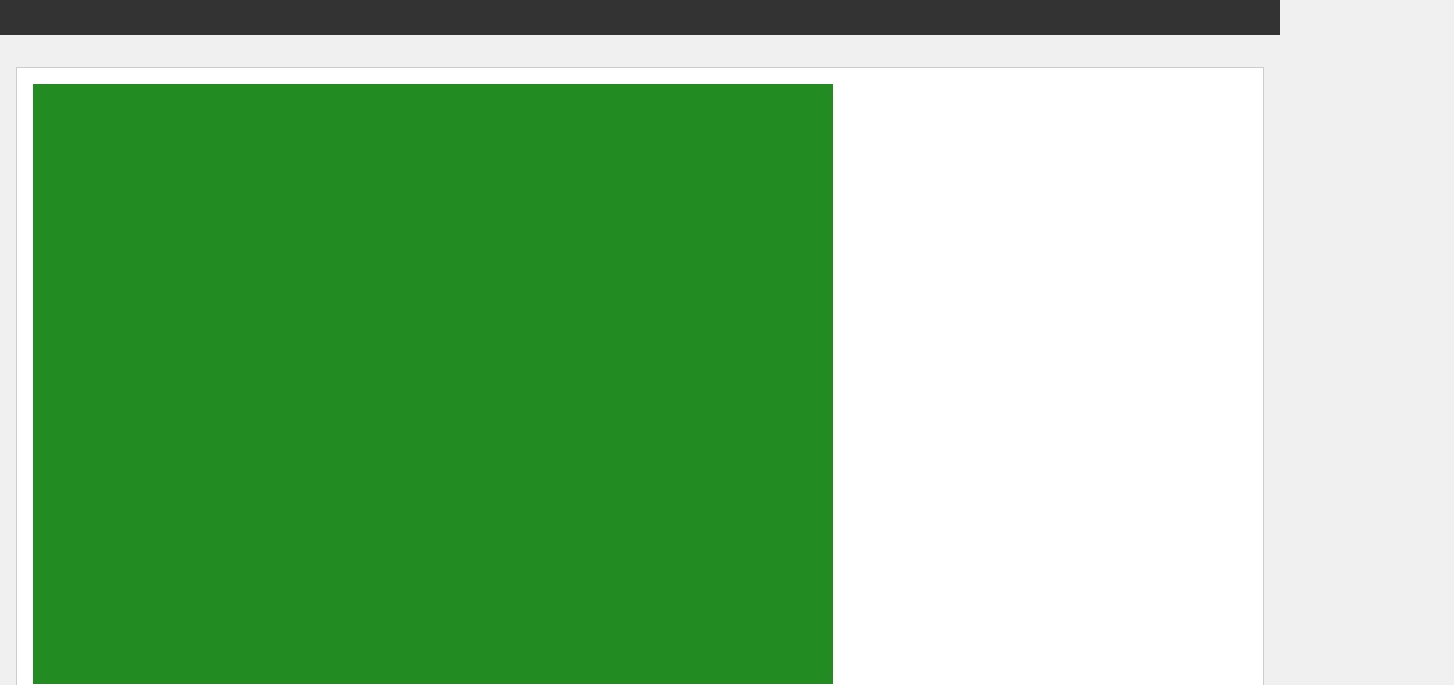
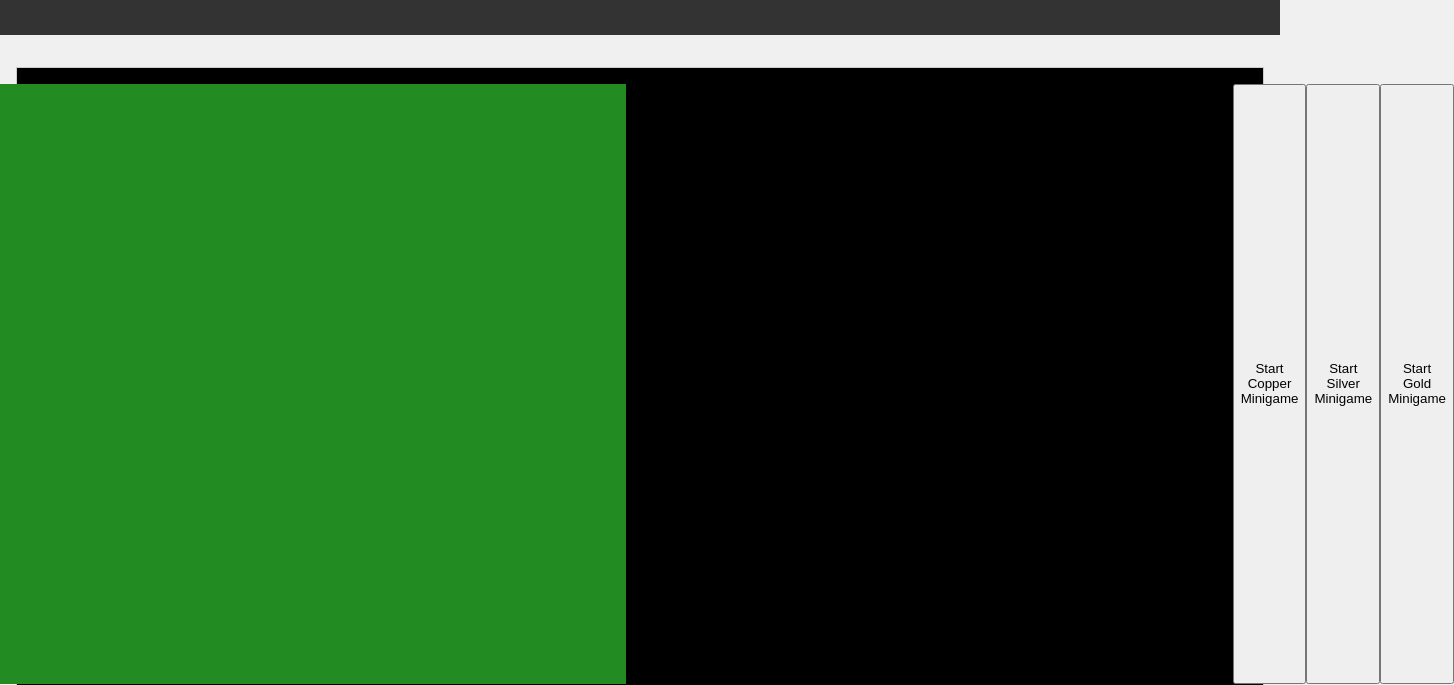
Before and after one commit to Popcorn00106/ISLE.BETA1, a plain HTML site: page index.html in a window 1280 px wide. Shown: the part 77-762 px from the top of the page, 1454 px wide, since content can reach past the window. Drawn offline with Linux system fonts and the light colour scheme.

Commit message:
Update styles.css

```diff
--- a/styles.css
+++ b/styles.css
@@ -17,8 +17,14 @@ main {
 }
 
 #game-area {
-    background-color: #fff;
+    background-color: #000;
     border: 1px solid #ccc;
     padding: 1rem;
     margin-top: 1rem;
+    display: flex;
+    justify-content: center;
 }
+
+canvas {
+    background-color: #87CEEB; /* Sky blue background */
+}
```
